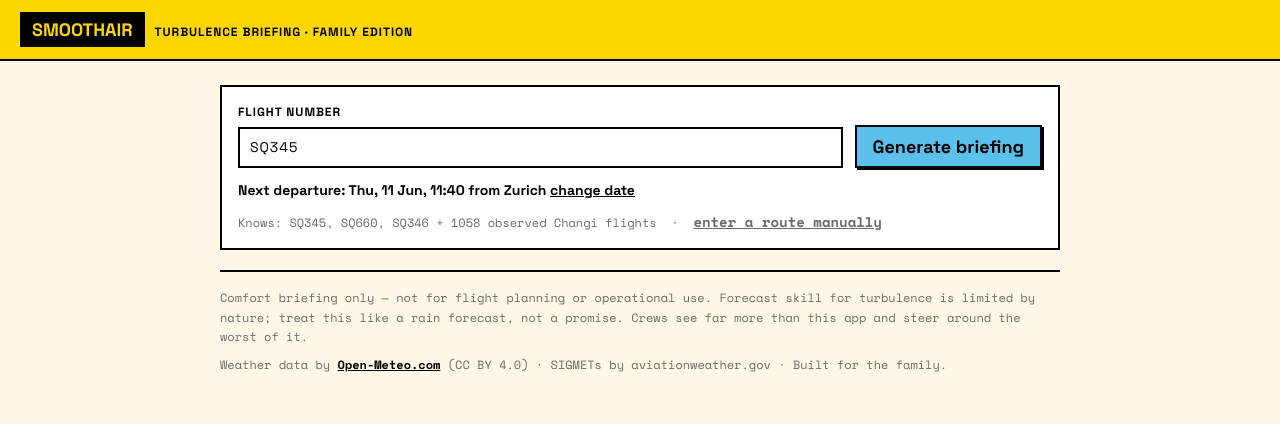
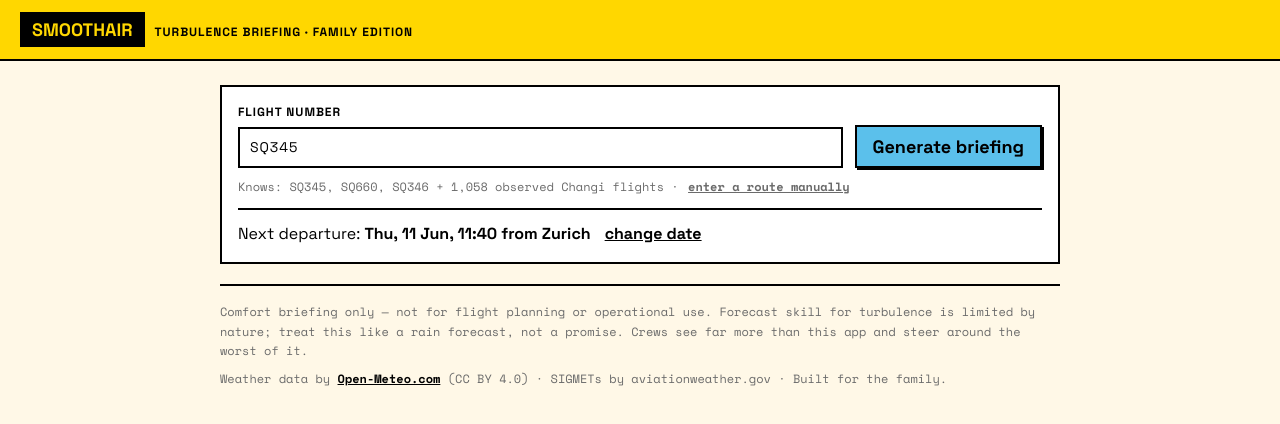
Before and after one commit to victorhwn7255/smooth-air-v0.18, a Next.js app: page / in a window 1280 px wide. Shown: the top 424 px of the page. Built offline with nearby package versions, Linux system fonts and the light colour scheme.

Commit message:
redesign(2/8): FlightForm — flex controls, separated statement/unverified lines with single affordances, change-date reveal, 4-col manual grid

```diff
--- a/src/components/FlightForm.tsx
+++ b/src/components/FlightForm.tsx
@@ -31,7 +31,7 @@ const labelCls =
 const inputCls =
   "w-full border-2 border-black bg-white px-2.5 py-2 text-sm font-normal focus:border-pink focus:outline-none focus-visible:outline-2 focus-visible:outline-pink";
 const ghostCls =
-  "cursor-pointer text-sm font-bold underline hover:bg-pink transition-colors duration-50";
+  "cursor-pointer whitespace-nowrap px-0.5 font-bold underline transition-colors duration-50 hover:bg-pink";
 
 export default function FlightForm({
   busy,
@@ -45,7 +45,7 @@ export default function FlightForm({
   onGenerate: (p: GenerateParams) => void;
 }) {
   const [raw, setRaw] = useState("SQ345");
-  const [showDate, setShowDate] = useState(false);
+  const [dateOpen, setDateOpen] = useState(false);
   const [dateOverride, setDateOverride] = useState("");
   const [mFrom, setMFrom] = useState("SIN");
   const [mTo, setMTo] = useState("ZRH");
@@ -85,10 +85,22 @@ export default function FlightForm({
     else onGenerate({ flight: fno, date });
   };
 
+  const airportOpts = Object.entries(AIRPORTS)
+    .sort(([a], [b]) => a.localeCompare(b))
+    .map(([c, a]) => (
+      <option key={c} value={c}>
+        {c} — {a.city}
+      </option>
+    ));
+
   return (
-    <form onSubmit={submit} className="border-2 border-black bg-white p-4">
-      <div className="grid grid-cols-[1fr_auto] items-end gap-3 max-[560px]:grid-cols-1">
-        <label className={labelCls}>
+    <form
+      onSubmit={submit}
+      aria-label="Flight input"
+      className="border-2 border-black bg-white p-4"
+    >
+      <div className="flex flex-wrap items-end gap-3">
+        <label className={`${labelCls} min-w-[150px] flex-1`}>
           Flight number
           <input
             className={inputCls}
@@ -96,7 +108,7 @@ export default function FlightForm({
             onChange={(e) => {
               setRaw(e.target.value);
               setDateOverride("");
-              setShowDate(false);
+              setDateOpen(false);
             }}
             placeholder="SQ345"
             autoCapitalize="characters"
@@ -107,63 +119,73 @@ export default function FlightForm({
         <button
           type="submit"
           disabled={busy}
-          className="cursor-pointer border-2 border-black bg-cyan px-4 py-1.5 text-xl font-bold shadow-brutal transition-colors duration-50 hover:bg-pink active:translate-x-[2px] active:translate-y-[2px] active:shadow-none disabled:cursor-wait disabled:bg-disabled disabled:active:translate-x-0 disabled:active:translate-y-0 disabled:active:shadow-brutal focus-visible:outline-2 focus-visible:outline-offset-2 focus-visible:outline-pink"
+          className="cursor-pointer border-2 border-black bg-cyan px-4 py-1.5 text-xl font-bold shadow-brutal transition-colors duration-50 hover:bg-pink active:translate-x-[2px] active:translate-y-[2px] active:shadow-none disabled:cursor-wait disabled:bg-disabled disabled:active:translate-x-0 disabled:active:translate-y-0 disabled:active:shadow-brutal focus-visible:outline-2 focus-visible:outline-offset-2 focus-visible:outline-pink max-[640px]:basis-full"
         >
           {busy ? "Working…" : "Generate briefing"}
         </button>
       </div>
 
-      {!manual && flight && nextDep && (
-        <p className="mt-3 text-sm">
-          <b>
-            Next departure: {fmtDate(date)}, {flight.depLocal} from{" "}
-            {AIRPORTS[flight.from].city}
-          </b>
-          {flight.verified === false && (
-            <span className="text-text-secondary">
-              {" "}
-              — departs {flight.depLocal}, still right? schedule unverified
-            </span>
-          )}{" "}
-          {!showDate && (
-            <button
-              type="button"
-              className={ghostCls}
-              onClick={() => {
-                setDateOverride(nextDep);
-                setShowDate(true);
-              }}
-            >
-              change date
-            </button>
-          )}
-        </p>
-      )}
-
-      {!manual && showDate && (
-        <label className={`${labelCls} mt-3 max-w-56`}>
-          Departure date
-          <input
-            type="date"
-            className={inputCls}
-            value={dateOverride}
-            onChange={(e) => setDateOverride(e.target.value)}
-          />
-        </label>
-      )}
-
       <div className="mt-2.5 font-mono text-xs text-text-secondary">
         Knows: {CURATED_FLIGHT_NOS.join(", ")}
         {GENERATED_FLIGHT_COUNT > 0 &&
-          ` + ${GENERATED_FLIGHT_COUNT} observed Changi flights`}{" "}
-        &nbsp;·&nbsp;{" "}
+          ` + ${GENERATED_FLIGHT_COUNT.toLocaleString()} observed Changi flights`}{" "}
+        ·{" "}
         <button type="button" className={ghostCls} onClick={onToggleManual}>
           enter a route manually
         </button>
       </div>
 
+      {!manual && flight && nextDep && (
+        <div>
+          {/* next-departure statement — separate line, ONE affordance */}
+          <div className="mt-3 flex flex-wrap items-baseline gap-x-3 gap-y-1 border-t-2 border-black pt-3 text-lg">
+            <span>
+              Next departure: <b className="whitespace-nowrap">{fmtDate(date)}, {flight.depLocal} from {AIRPORTS[flight.from].city}</b>
+            </span>
+            {flight.verified !== false && !dateOpen && (
+              <button
+                type="button"
+                className={ghostCls}
+                onClick={() => setDateOpen(true)}
+              >
+                change date
+              </button>
+            )}
+          </div>
+          {flight.verified === false && (
+            <div className="mt-2 flex flex-wrap items-center gap-2 text-sm">
+              <span className="inline-block whitespace-nowrap border-2 border-black bg-warning px-2.5 py-0.5 text-xs font-bold">
+                SCHEDULE UNVERIFIED
+              </span>
+              <span>departs {flight.depLocal} — still right?</span>
+              {/* DECISION: one affordance serves both confirm and change */}
+              {!dateOpen && (
+                <button
+                  type="button"
+                  className={ghostCls}
+                  onClick={() => setDateOpen(true)}
+                >
+                  confirm or change date
+                </button>
+              )}
+            </div>
+          )}
+          {dateOpen && (
+            <label className={`${labelCls} mt-2.5 max-w-[220px]`}>
+              Departure date
+              <input
+                type="date"
+                className={inputCls}
+                value={dateOverride || nextDep}
+                onChange={(e) => setDateOverride(e.target.value)}
+              />
+            </label>
+          )}
+        </div>
+      )}
+
       {manual && (
-        <div className="mt-3.5 grid grid-cols-2 gap-3 border-t-2 border-black pt-3.5 sm:grid-cols-4">
+        <div className="mt-3.5 grid grid-cols-4 gap-3 border-t-2 border-black pt-3.5 max-[640px]:grid-cols-2">
           <label className={labelCls}>
             From
             <select
@@ -171,13 +193,7 @@ export default function FlightForm({
               value={mFrom}
               onChange={(e) => setMFrom(e.target.value)}
             >
-              {Object.entries(AIRPORTS)
-                .sort(([a], [b]) => a.localeCompare(b))
-                .map(([c, a]) => (
-                  <option key={c} value={c}>
-                    {c} — {a.city}
-                  </option>
-                ))}
+              {airportOpts}
             </select>
           </label>
           <label className={labelCls}>
@@ -187,13 +203,7 @@ export default function FlightForm({
               value={mTo}
               onChange={(e) => setMTo(e.target.value)}
             >
-              {Object.entries(AIRPORTS)
-                .sort(([a], [b]) => a.localeCompare(b))
-                .map(([c, a]) => (
-                  <option key={c} value={c}>
-                    {c} — {a.city}
-                  </option>
-                ))}
+              {airportOpts}
             </select>
           </label>
           <label className={labelCls}>
```
